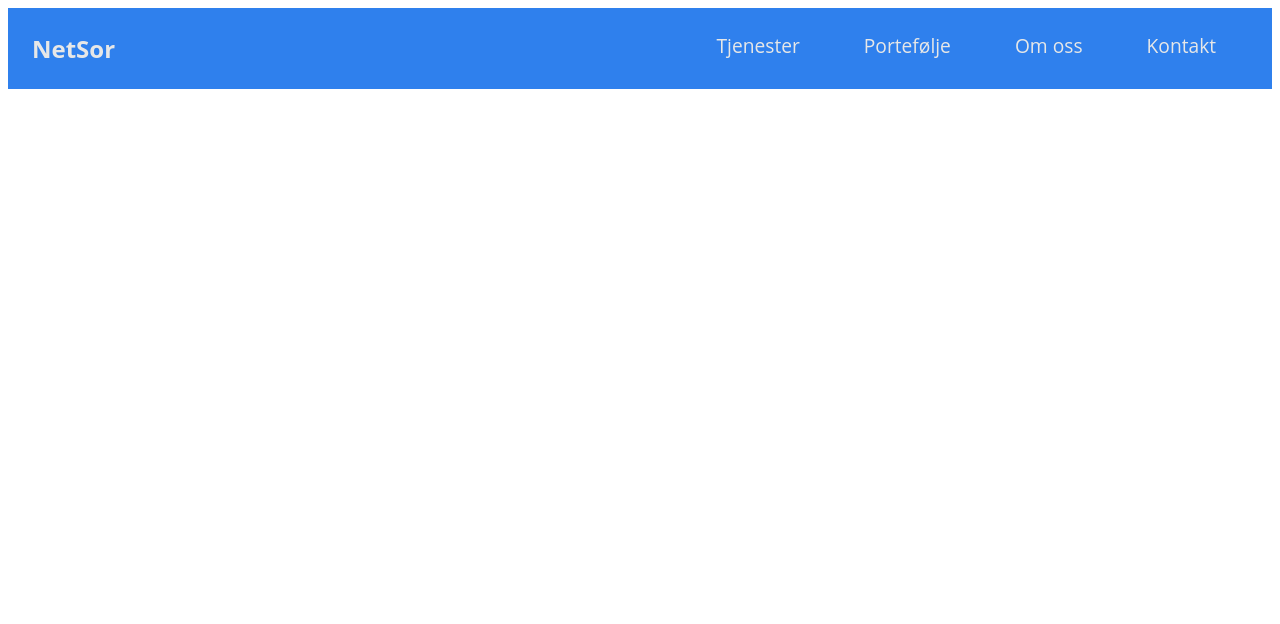
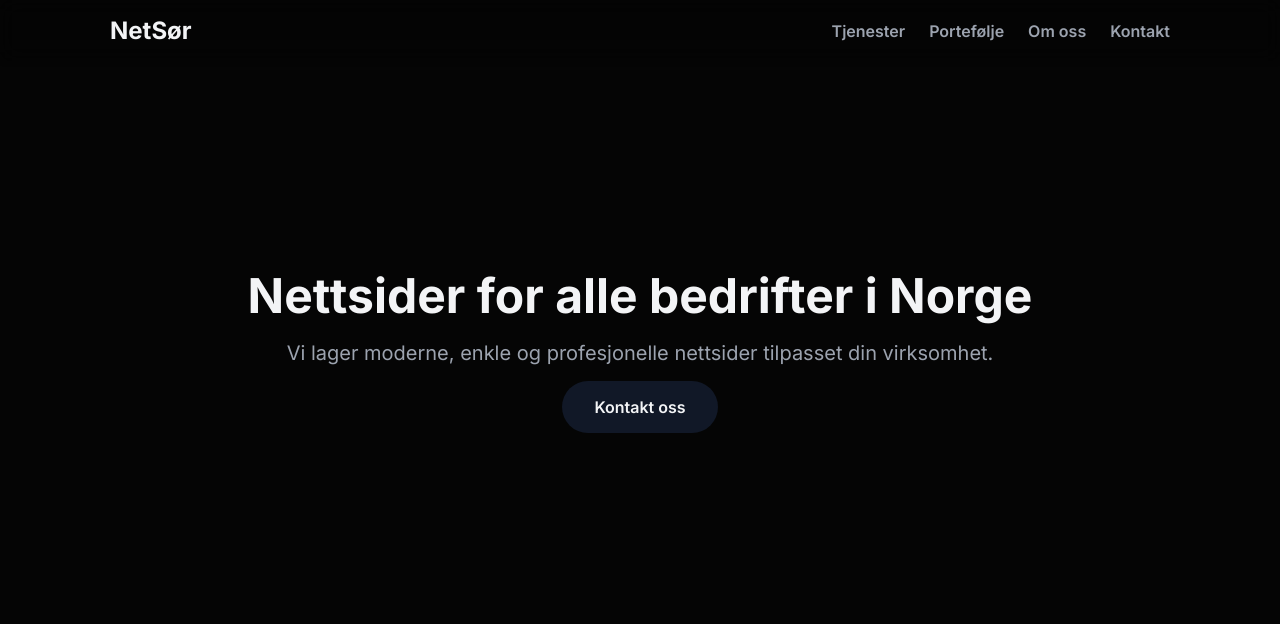
Before and after one commit to kkinnit-o8/NettSor, a plain HTML site: page code/index.html in a window 1280 px wide. Drawn offline with Linux system fonts and the light colour scheme.

Commit message:
clean start

```diff
--- a/code/index.html
+++ b/code/index.html
@@ -4,12 +4,12 @@
     <meta charset="UTF-8">
     <meta name="viewport" content="width=device-width, initial-scale=1.0">
     <title>NetSor</title>
-    <link rel="stylesheet" href="styels.css">
+    <link rel="stylesheet" href="styles.css">
 </head>
 <body>
     <header>
         <nav class="navbar">
-        <div class="logo">NetSor</div>
+            <div class="logo">NetSør</div>
             <ul class="nav-links">
             <li><a href="#services">Tjenester</a></li>
             <li><a href="#portfolio">Portefølje</a></li>
@@ -19,5 +19,12 @@
         </nav>
     </header>
 
+    <section class="hero">
+        <div  class="hero-content">
+            <h1>Nettsider for alle bedrifter i Norge</h1>
+            <p>Vi lager moderne, enkle og profesjonelle nettsider tilpasset din virksomhet.</p>
+            <a href="#contact" class="hero-btn">Kontakt oss</a>
+        </div>
+    </section>
 </body>
 </html>
--- a/code/styels.css
+++ /dev/null
@@ -1,63 +0,0 @@
-:root {
-  --primary: #2F80ED;
-  --background: #ffffff;
-  --text: rgb(231, 231, 231);
-  --muted: #F3F4F6;
-}
-
-body {
-  font-family: 'Open Sans', sans-serif;
-  background-color: var(--background);
-}
-
-h1, h2, h3 {
-  font-family: 'Montserrat', sans-serif;
-}
-
-.navbar {
-  background-color: var(--primary);
-  color: var(--text);
-  padding: 1.5rem;
-  display: flex;
-  justify-content: space-between;
-}
-.navbar a {
-position: relative;
-  color: var(--text);
-  text-decoration: none;
-  margin: 0 1rem;
-}
-
-.navbar a::after {
-  content: "";
-  position: absolute;
-  left: 0;
-  bottom: -3px;                /* Adjust line below the text */
-  height: 2px;                 /* Thickness of the line */
-  width: 100%;
-  background-color: #004aad;
-  transform: scaleX(0);        /* Start hidden */
-  transform-origin: left;      /* Scale from left to right */
-  transition: transform 0.3s ease;
-}
-
-.navbar a:hover::after {
-  transform: scaleX(1);        /* Full width on hover */
-}
-
-.navbar ul {
-  list-style: none;
-  display: flex;
-  margin: 0;
-  padding: 0;
-  font-size: larger;
-}
-
-.navbar li {
-  margin: 0 1rem;
-}
-
-.logo{
-  font-size: 1.5rem;
-  font-weight: bold;
-}
--- /dev/null
+++ b/code/styles.css
@@ -0,0 +1,133 @@
+@import url('https://fonts.googleapis.com/css2?family=Inter:wght@400;600;700&display=swap');
+
+:root {
+  /* === Backgrounds === */
+  --color-bg: #050505;              /* Main page background (very dark, near black) */
+  --color-surface: #0e0e10;         /* Surface background (for cards, modals, sections) */
+
+  /* === Text === */
+  --color-text-main: #f3f4f6;       /* Primary text color (almost white, high contrast) */
+  --color-text-muted: #9ca3af;      /* Secondary/muted text (used for descriptions, labels) */
+
+  /* === Primary Accent Colors === */
+  --color-primary: #3b82f6;         /* Main accent color (used on links, active buttons, highlights) */
+  --color-primary-glow: #60a5fa;    /* Lighter version for glowing effects and gradients */
+
+  /* === Secondary Accent Colors === */
+  --color-secondary: #9333ea;       /* Secondary accent (used sparingly for contrast, highlights) */
+  --color-secondary-glow: #c084fc;  /* Lighter purple for glow effects or hover transitions */
+
+  /* === Buttons === */
+  --color-button-bg: #111827;       /* Button background (neutral dark) */
+  --color-button-hover: #1e40af;    /* Button hover background (deep, vivid blue) */
+
+  /* === Borders & Dividers === */
+  --color-border: #1f2937;          /* Used for card borders, dividers, inputs */
+
+  /* === Glows / Shadows === */
+  --color-glow-blue: rgba(96, 165, 250, 0.3);   /* Blue glow for shadows, hover rings, outlines */
+  --color-glow-purple: rgba(192, 132, 252, 0.3);/* Purple glow for shadows, hover rings, outlines */
+}
+
+
+html {
+  scroll-behavior: smooth;
+}
+
+* {
+  margin: 0;
+  padding: 0;
+  box-sizing: border-box;
+}
+
+body {
+  background-color: var(--color-bg);
+  font-family: 'Inter', sans-serif;
+}
+
+header {
+  background-color: rgba(0,0,0,0.1);
+  backdrop-filter: blur(10px);
+  -webkit-backdrop-filter: blur(10px); /* for Safari support */
+  padding: 1rem;
+  box-shadow: 0 2px 4px rgba(0, 0, 0, 0.1);
+  position: sticky; /* keeps the navbar on top when scrolling */
+  top: 0;
+  z-index: 1000;
+  display: flex;
+  justify-content: center;
+  align-items: center;
+}
+
+.navbar {
+  display: flex;
+  justify-content: space-between;
+  gap: 40rem;
+  align-items: center;
+}
+.logo {
+  font-size: 1.5rem;
+  font-weight: 700;
+  color: var(--color-text-main);
+}
+.nav-links {
+  list-style: none;
+  display: flex;
+  gap: 1.5rem;
+}
+.nav-links li {
+  position: relative;
+}
+.nav-links a {
+  color: var(--color-text-muted);
+  text-decoration: none;
+  font-weight: 600;
+  transition: color 0.3s ease;
+}
+
+.nav-links a:hover {
+  color: var(--color-text-main);
+}
+.nav-links a.active {
+  color: var(--color-primary);
+  font-weight: 700;
+}
+
+.hero {
+  display: flex;
+  flex-direction: column;
+  align-items: center;
+  justify-content: center;
+  height: 70vh;
+  color: var(--color-text-main);
+}
+
+.hero-content {
+  text-align: center;
+}
+
+.hero h1 {
+  font-size: 3rem;
+  margin-bottom: 1rem;
+}
+
+.hero p {
+  font-size: 1.25rem;
+  color: var(--color-text-muted);
+  margin-bottom: 2rem;
+}
+
+.hero-btn {
+  background-color: var(--color-button-bg);
+  padding: 1rem 2rem;
+  border-radius: 100px;
+  color: var(--color-text-main);
+  text-decoration: none;
+  font-weight: 600;
+  transition: background-color 0.3s ease, box-shadow 0.3s ease;
+}
+
+.hero-btn:hover {
+  background-color: var(--color-button-hover);
+  box-shadow: 0 4px 6px rgba(0, 0, 0, 0.1), 0 1px 3px rgba(0, 0, 0, 0.08);
+}
```
Also changed, not shown: annet/inspo.png (added). Lines whose indentation alone changed are shown as unchanged.
